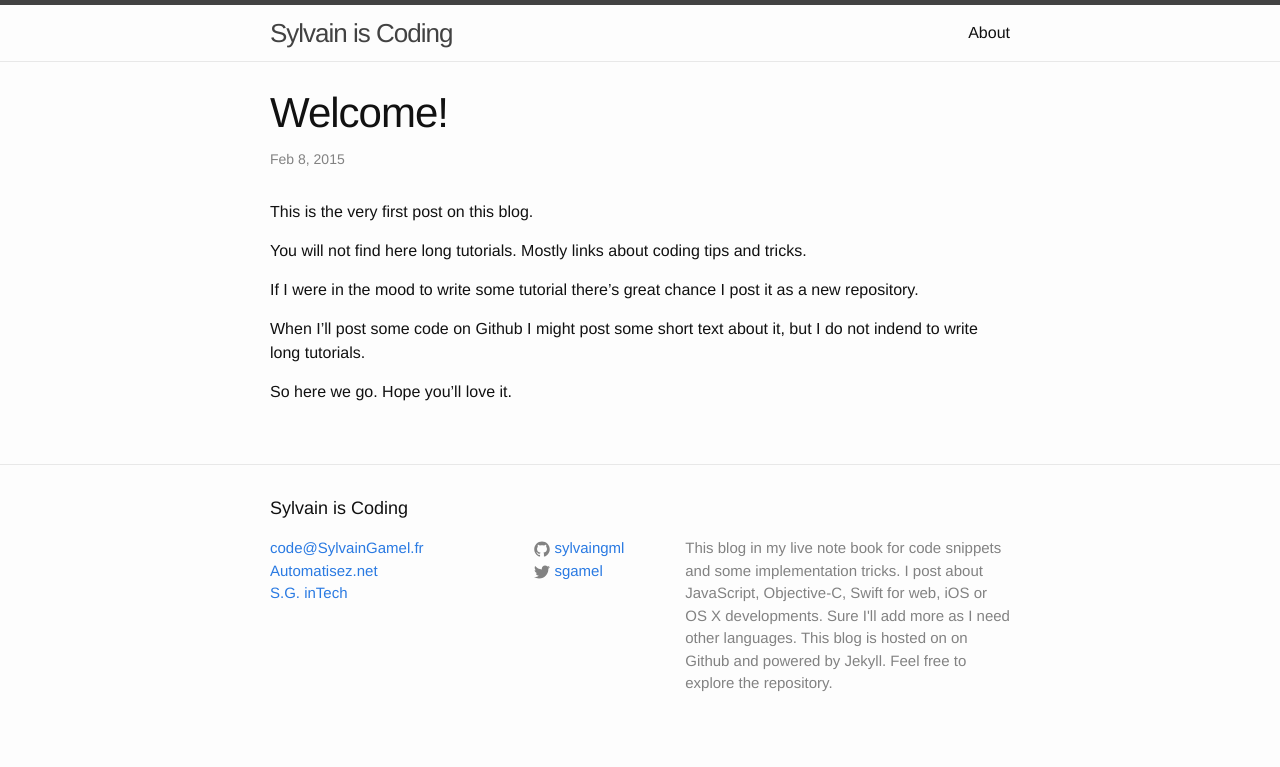
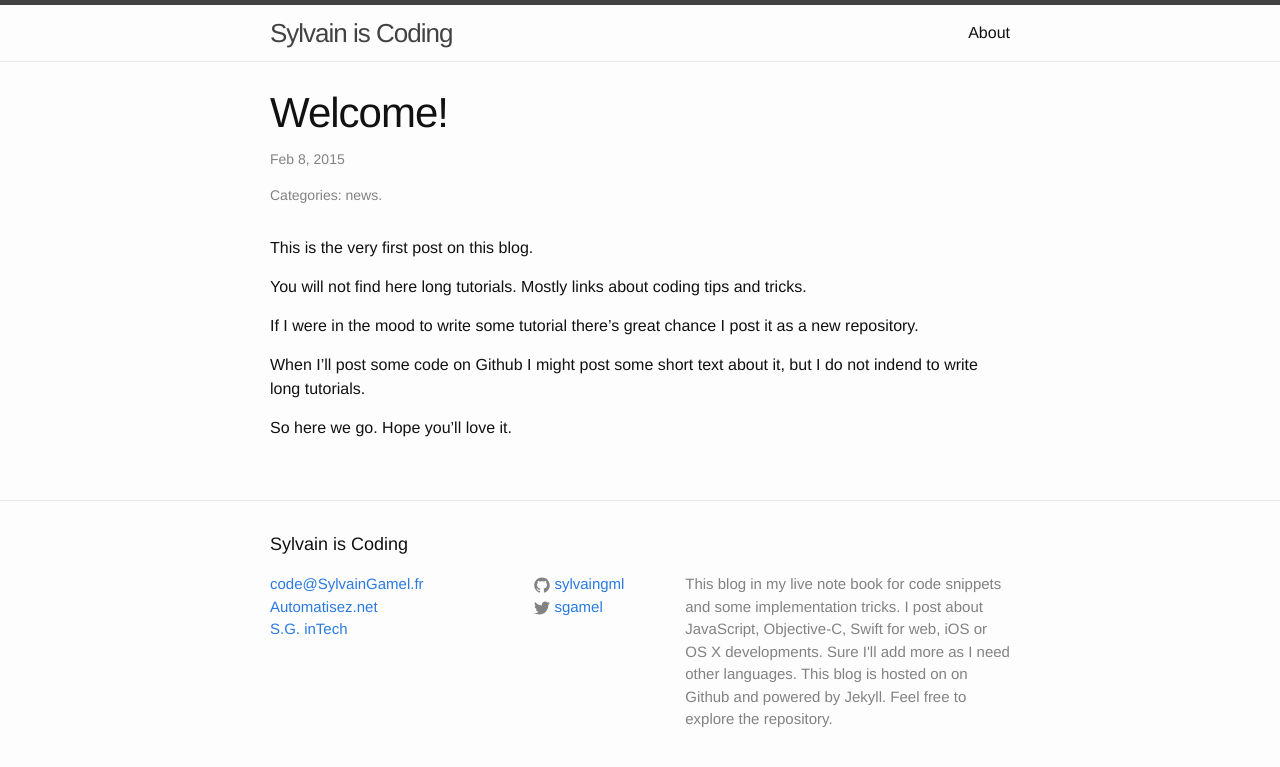
Before and after one commit to sylvaingml/sylvaingml.github.io, a Jekyll site: the page built from _posts/2015/02/2015-02-08-Welcome.markdown, in a window 1280 px wide. Shown: the top 767 px of the page. Built offline with Jekyll 4.4.1, drawn with Linux system fonts in a browser that asks for light colours.

Commit message:
Display categories on posts.

```diff
--- a/_layouts/post.html
+++ b/_layouts/post.html
@@ -6,6 +6,13 @@ layout: default
     <header class="post-header">
         <h1 class="post-title">{{ page.title }}</h1>
         <p class="post-meta">{{ page.date | date: "%b %-d, %Y" }}{% if page.author %} • {{ page.author }}{% endif %}{% if page.meta %} • {{ page.meta }}{% endif %}</p>
+        <p class="post-meta">Categories:
+            <span class="category-list">
+                {% for category in page.categories %}
+                    <span class="category">{{ category }}</span>
+                {% endfor %}
+            </span>
+        </p>
     </header>
 
     <article class="post-content">
--- a/_sass/_base.scss
+++ b/_sass/_base.scss
@@ -74,7 +74,21 @@ li {
     }
 }
 
+.category-list {
+    display: inline-block;
 
+    .category {
+        display: inline;
+        margin: 0em;
+
+        &:after {
+            content: ", "
+        }
+        &:last-child:after {
+            content: "."
+        }
+    }
+}
 
 /**
  * Headings
```
Lines whose indentation alone changed are shown as unchanged.
